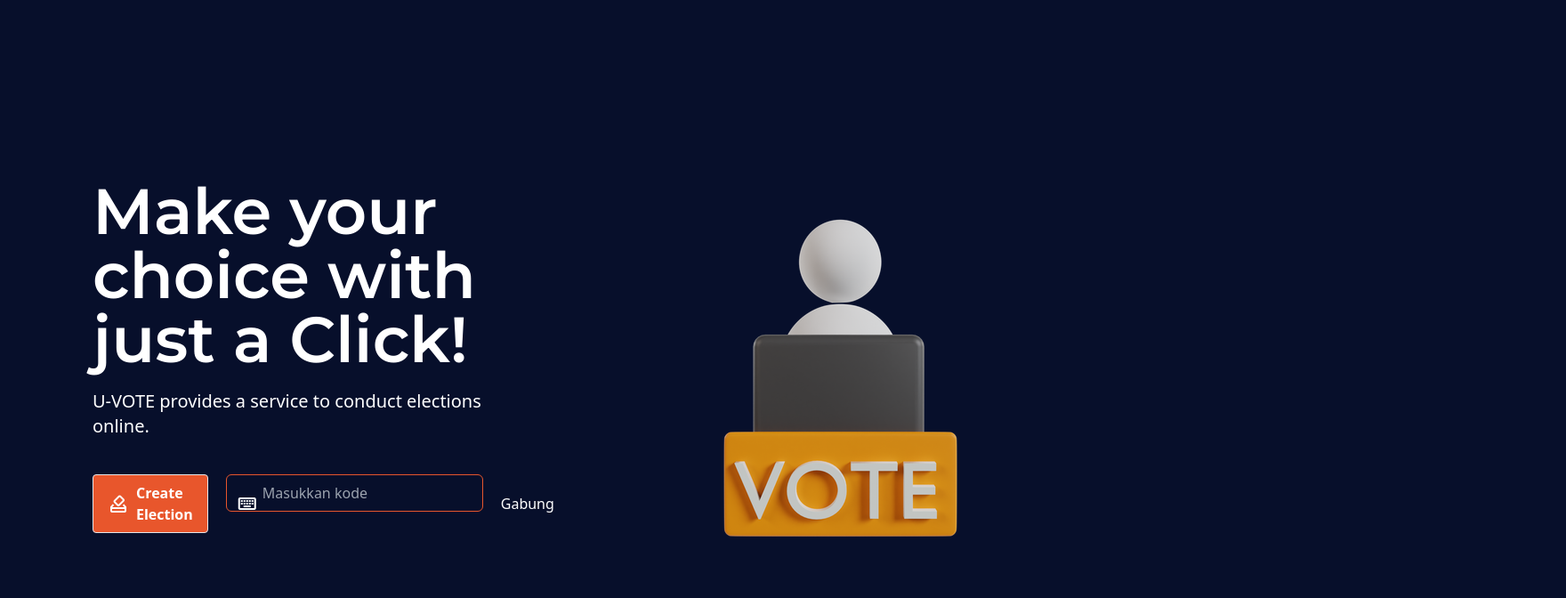
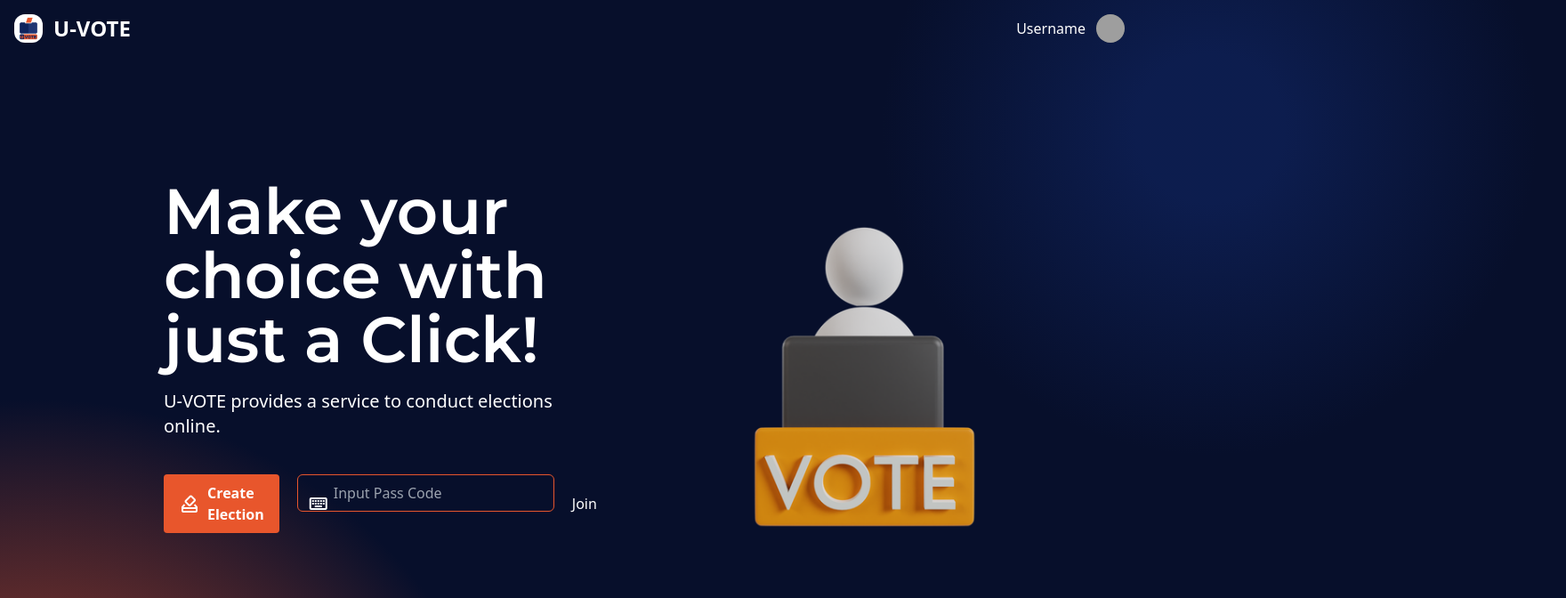
Before and after one commit to ulbithebest/u-vote, a website: page view/homepage.html in a window 1280 px wide. Shown: the top 672 px of the page at 89% size, 1760 px wide, since content can reach past the window. Drawn offline with nearby package versions, Linux system fonts and the light colour scheme; grey boxes are pictures that could not be loaded.

Commit message:
upgrade homepage

```diff
--- a/view/homepage.html
+++ b/view/homepage.html
@@ -25,41 +25,110 @@
     />
   </head>
   <body
-    class="mx-16 font-sans text-white antialiased bg-[#070F2B] min-h-screen flex items-center justify-center"
+    class="mx-16 font-sans text-white antialiased bg-[#070F2B] min-h-screen flex items-center justify-center overflow-hidden"
   >
-    <div class="grid grid-cols-2 items-center">
+    <div
+      class="-left-[80%] -top-64 xl:left-[75%] opacity-70 absolute font-bold rounded-full z-[-1] bg-[#0F235D] flex items-center justify-center font-mono"
+      style="
+        height: 800px;
+        width: 800px;
+        font-size: 170px;
+        background: radial-gradient(
+          circle,
+          #0f235d 15%,
+          rgba(7, 15, 43, 1) 65%
+        );
+      "
+    ></div>
+    <div
+      class="-right-[10%] -bottom-[67%] xl:right-[50%] xl:-bottom-[100%] opacity-70 absolute font-bold rounded-full z-[-1] bg-[#E8562C] flex items-center justify-center font-mono h-[600px] w-[600px] xl:h-[1200px] xl:w-[1200px]"
+      style="
+        font-size: 170px;
+        background: radial-gradient(
+          circle,
+          #e8562c 15%,
+          rgba(7, 15, 43, 1) 65%
+        );
+      "
+    ></div>
+    <nav class="bg-transparent fixed w-full z-20 top-0 start-0">
+      <div
+        class="max-w-screen-xl flex flex-wrap items-center justify-between mx-auto p-4"
+      >
+        <a
+          href="https://flowbite.com/"
+          class="flex items-center space-x-3 rtl:space-x-reverse"
+        >
+          <img
+            src="../assets/img/logo-colored.png"
+            class="h-8 rounded-xl"
+            alt="U-Vote Logo"
+          />
+          <span
+            class="self-center text-2xl font-semibold whitespace-nowrap dark:text-white"
+            >U-VOTE</span
+          >
+        </a>
+        <div class="absolute inset-y-0 right-0 flex items-center pr-2 sm:static sm:inset-auto sm:ml-6 sm:pr-0">
+          <p>Username</p>
+          <div class="relative ml-3">
+            <div id="dropdown">
+              <button type="button" class="relative flex rounded-full bg-gray-800 text-sm focus:outline-none focus:ring-2 focus:ring-white focus:ring-offset-2 focus:ring-offset-gray-800" id="user-menu-button" aria-expanded="false" aria-haspopup="true">
+                <span class="absolute -inset-1.5"></span>
+                <span class="sr-only">Open user menu</span>
+                <img class="h-8 w-8 rounded-full" src="https://images.unsplash.com/photo-1472099645785-5658abf4ff4e?ixlib=rb-1.2.1&ixid=eyJhcHBfaWQiOjEyMDd9&auto=format&fit=facearea&facepad=2&w=256&h=256&q=80" alt="">
+              </button>
+            </div>
+            <div id="isi_dropdown" class="hidden absolute right-0 z-10 mt-2 w-48 origin-top-right rounded-md bg-white py-1 shadow-lg ring-1 ring-black ring-opacity-5 focus:outline-none" role="menu" aria-orientation="vertical" aria-labelledby="user-menu-button" tabindex="-1">
+              <a href="#" class="block px-4 py-2 text-sm text-gray-700" role="menuitem" tabindex="-1" id="user-menu-item-0">Your Profile</a>
+              <a href="#" class="block px-4 py-2 text-sm text-gray-700" role="menuitem" tabindex="-1" id="user-menu-item-1">Settings</a>
+              <a href="#" class="block px-4 py-2 text-sm text-gray-700" role="menuitem" tabindex="-1" id="user-menu-item-2">Sign out</a>
+            </div>
+          </div>
+        </div>
+      </div>
+    </nav>
+    <div class="grid grid-cols-2 items-center ml-20">
       <div class="m-8 ml-10">
-        <h1 class="text-7xl mb-5" style="font-family: 'Montserrat', sans-serif; font-weight: 600;">Make your choice with just a Click!</h1>
+        <h1
+          class="text-7xl mb-5"
+          style="font-family: 'Montserrat', sans-serif; font-weight: 600"
+        >
+          Make your choice with just a Click!
+        </h1>
         <p class="text-xl mb-10">
-          U-VOTE provides a service to conduct elections<br>online.
+          U-VOTE provides a service to conduct elections<br />online.
         </p>
         <div class="flex">
           <a
             href="#"
-            class="bg-[#E8562C] hover:opacity-70 transition ease-in-out duration-300 text-white font-bold py-2 px-4 border rounded flex items-center p-4"
+            class="bg-[#E8562C] hover:opacity-70 transition ease-in-out duration-300 text-white font-bold py-2 px-4 border rounded flex items-center p-4 border-transparent"
           >
             <span class="material-symbols-outlined mr-2"> how_to_vote </span>
             Create Election
           </a>
           <div class="relative ml-5">
             <input
-              class="bg-transparent pl-10 pr-4 py-2 border rounded-md border-[#E8562C] border hover:opacity-70 transition ease-in-out duration-300 focus:outline-none focus:border-[#E8562C]"
+              class="bg-transparent pl-10 pr-4 py-2 rounded-md border-[#E8562C] border hover:opacity-70 transition ease-in-out duration-300 focus:outline-none focus:border-[#E8562C]"
               type="text"
-              placeholder="Masukkan kode"
+              placeholder="Input Pass Code"
             />
             <div class="absolute inset-y-0 left-0 flex items-center pl-3">
               <span class="material-symbols-outlined"> keyboard </span>
             </div>
           </div>
-
           <div class="flex items-center ml-5">
-            <a href="#">Gabung</a>
+            <a href="#">Join</a>
           </div>
         </div>
       </div>
       <div class="m-8 ml-20">
-        <img src="../assets/img/elected-candidate-10581293-8536824.png" alt="Vote">
+        <img
+          src="../assets/img/elected-candidate-10581293-8536824.png"
+          alt="Vote"
+        />
       </div>
     </div>
+    <script src="../dist/js/script.js"></script>
   </body>
 </html>
```
Also changed, not shown: dist/js/script.js.
